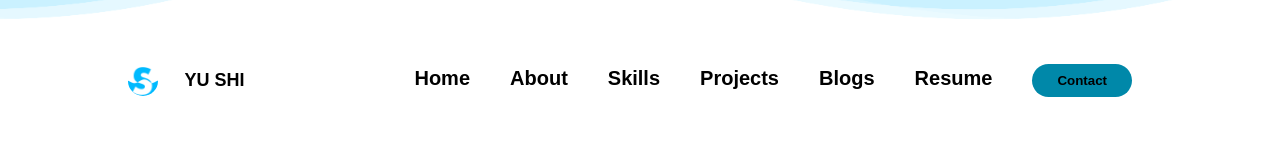
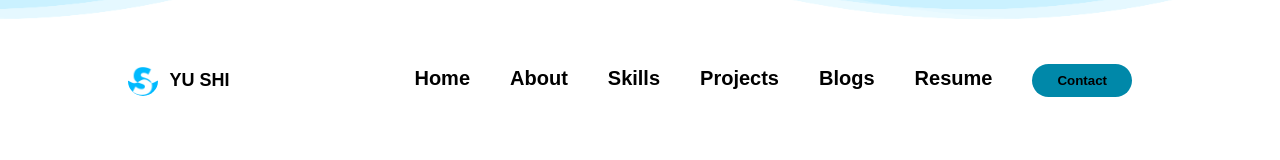
Before and after one commit to yushi1007/portfolio-website, a React (Create React App) app: page / in a window 1280 px wide. Shown: the part 750-910 px from the top of the page. Built offline with nearby package versions, Linux system fonts and the light colour scheme; no server answers.

Commit message:
working on navbar

```diff
--- a/src/styles/App.css
+++ b/src/styles/App.css
@@ -41,7 +41,7 @@ body::-webkit-scrollbar {
 
 .navbar h3{
   cursor: pointer;
-  margin-right: 150px;
+  margin-right: 165px;
   font-size: large;
 }
 
```
